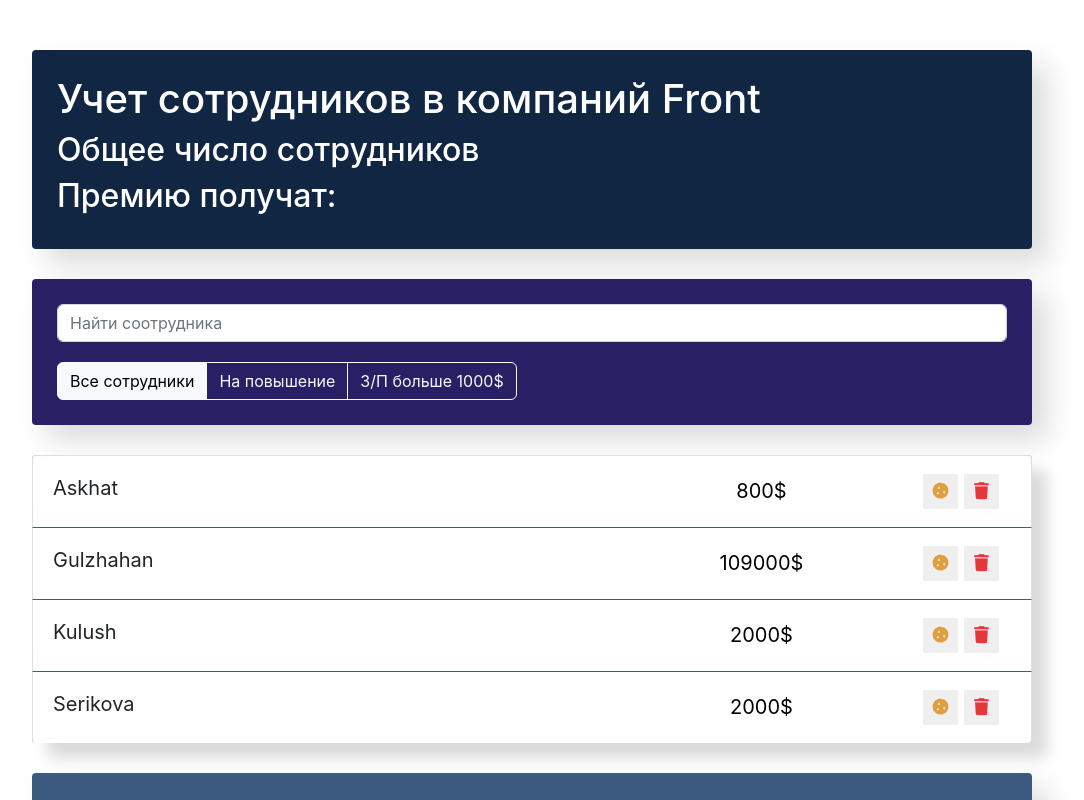
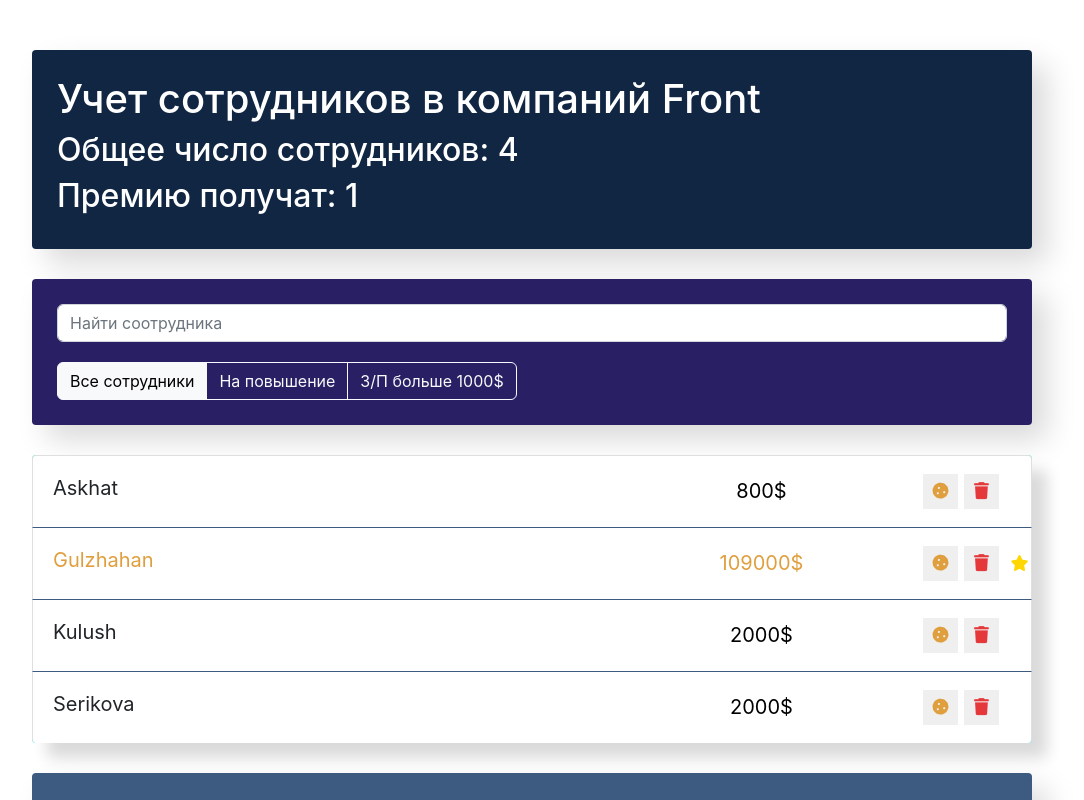
Before and after one commit to finf0094/todo, a React (Create React App) app: page / in a window 1280 px wide. Shown: the top 800 px of the page, without its empty margins (108-1192 px from the left). Built offline with nearby package versions, Linux system fonts and the light colour scheme.

Commit message:
search implementation

```diff
--- a/src/components/app-info/app-info.jsx
+++ b/src/components/app-info/app-info.jsx
@@ -1,11 +1,12 @@
 import './app-info.css';
 
-const AppInfo = () => {
+const AppInfo = ({employees, increasedemployees}) => {
+
     return (
         <div className="app-info">
             <h1>Учет сотрудников в компаний Front</h1>
-            <h2>Общее число сотрудников</h2>
-            <h2>Премию получат: </h2>
+            <h2>Общее число сотрудников: {employees}</h2>
+            <h2>Премию получат: {increasedemployees}</h2>
         </div>
     )
 }
--- a/src/components/app/app.jsx
+++ b/src/components/app/app.jsx
@@ -15,12 +15,14 @@ class App extends Component {
         super(props)
         this.state = {
             data: [
-                {name: "Askhat", salary: 800, increase: false, id: 1},
-                {name: "Gulzhahan", salary: 109000, increase: true, id: 2},
-                {name: "Kulush", salary: 2000, increase: false, id: 3},
-                {name: "Serikova", salary: 2000, increase: false, id: 4},
-            ]
+                {name: "Askhat", salary: 800, increase: false, rise: false, id: 1},
+                {name: "Gulzhahan", salary: 109000, increase: true, rise: true, id: 2},
+                {name: "Kulush", salary: 2000, increase: false, rise: false, id: 3},
+                {name: "Serikova", salary: 2000, increase: false, rise: false, id: 4},
+            ],
+            term: ''
         }
+        this.maxId = 5;
     }
 
     deleteItem = (id) => {
@@ -31,21 +33,84 @@ class App extends Component {
         })
     }
 
+    addItem = (name, salary) => {
+        const newItem = {
+            name,
+            salary,
+            increase: false,
+            rise: false,
+            id: this.maxId++,
+        }
+        this.setState(({data}) => {
+            const newArr = [...data, newItem]
+            return {
+                data: newArr
+            }
+        })
+    }
+
+    onToggleIncrease = (id) => {
+        this.setState(({data}) => ({
+            data: data.map(item => {
+                if(item.id === id) {
+                    return {...item, increase: !item.increase}
+                }
+                return item
+            })
+        }))
+    }
+
+    onToggleRise = (id) => {
+        this.setState(({data}) => ({
+            data: data.map(item => {
+                if(item.id === id) {
+                    return {...item, rise: !item.rise}
+                }
+                return item
+            })
+        }))
+    }
+
+    searchEmp = (items, term) => {
+        if (term.length === 0) {
+            return items
+        }
+
+        return items.filter(item => {
+            return item.name.indexOf(term) > -1;
+        })
+    }
+
+    onUpdateSearch = (term) => {
+        this.setState({term: term})
+    }
+
 
     render() {
+        const {data, term} = this.state;
+        const employees = this.state.data.length;
+        const increasedemployees = this.state.data.filter(item => item.increase).length;
+        const visibleData = this.searchEmp(data, term);
+
         return (
             <div className="app">
 
-                <AppInfo/>
+                <AppInfo
+                employees={employees}
+                increasedemployees={increasedemployees}/>
 
                 <div className="search-panel">
-                    <SearchPanel/>
+                    <SearchPanel
+                    onUpdateSearch={this.onUpdateSearch}/>
                     <AppFilter/>
                 </div>
 
-                <EmployeesList data={this.state.data}
-                               onDelete={this.deleteItem}/>
-                <EmployeesAddForm/>
+                <EmployeesList data={visibleData}
+                               onDelete={this.deleteItem}
+                               onToggleIncrease={this.onToggleIncrease}
+                               onToggleRise={this.onToggleRise}/>
+                <EmployeesAddForm
+                    onAdd={this.addItem}/>
 
             </div>
         )
--- a/src/components/employees-add-form/employees-add-form.jsx
+++ b/src/components/employees-add-form/employees-add-form.jsx
@@ -21,13 +21,23 @@ class EmployeesAddForm extends Component {
         })
     }
 
+    onSubmit = (e) => {
+        e.preventDefault();
+        this.props.onAdd(this.state.name, this.state.salary);
+        this.setState({
+            name: '',
+            salary: ''
+        })
+    }
+
     render() {
         const {name, salary} = this.state;
         return (
             <div className="app-add-form">
                 <h3>Добавьте нового сотрудника</h3>
                 <form
-                    className="add-form d-flex">
+                    className="add-form d-flex"
+                    onSubmit = {this.onSubmit}>
                     <input type="text"
                         className="form-control new-post-label"
                         placeholder="Как его зовут?"
@@ -44,7 +54,8 @@ class EmployeesAddForm extends Component {
 
 
                     <button type="submit"
-                        className="btn btn-outline-light">Добавить</button>
+                        className="btn btn-outline-light"
+                        disabled={name === '' || salary === '' ? true : false}>Добавить</button>
                 </form>
             </div>
         )
--- a/src/components/employees-list-item/employees-list-item.jsx
+++ b/src/components/employees-list-item/employees-list-item.jsx
@@ -1,45 +1,24 @@
-import { Component } from 'react';
 import './employees-list-item.css'
 
-class EmployeesListItem extends Component {
-    constructor(props) {
-        super(props)
-        this.state = {
-            increase: false,
-            likes: false
-        }
-    }
-    awardPrize = () => {
-        this.setState(({increase}) => ({
-            increase: !increase
-        }))
-    }
-    likes = () => {
-        this.setState(({likes}) => ({
-            likes: !likes
-        }))
-    }
-
-    render() {
-        const {name, salary, onDelete} = this.props
-        const {increase, likes} = this.state
+const EmployeesListItem = (props) => {
+    const {name, salary, onDelete, onToggleIncrease, onToggleRise, increase, rise} = props
 
     let classNames = "list-group-item d-flex justify-content-between";
     if (increase) {
         classNames += ' increase'
     }
-        if (likes) {
+    if (rise) {
         classNames += " like"
     }
 
     return (
         <li className={classNames}>
-                <span className="list-group-item-label" onClick={this.likes}>{name}</span>
+            <span className="list-group-item-label" onClick={onToggleRise}>{name}</span>
             <input type="text" className="list-group-item-input" defaultValue={salary + "$"}/>
             <div className='d-flex justify-content-center align-items-center'>
                 <button type="button"
                     className="btn-cookie btn-sm"
-                        onClick={this.awardPrize}>
+                    onClick={onToggleIncrease}>
                     <i className="fas fa-cookie"></i>
                 </button>
 
@@ -53,6 +32,5 @@ class EmployeesListItem extends Component {
         </li>
     )
 }
-}
 
 export default EmployeesListItem;
--- a/src/components/employees-list/employees-list.jsx
+++ b/src/components/employees-list/employees-list.jsx
@@ -2,7 +2,7 @@ import EmployeesListItem from '../employees-list-item/employees-list-item'
 import './employers-list.css'
 
 
-const EmployeesList = ({data, onDelete}) => {
+const EmployeesList = ({data, onDelete, onToggleIncrease, onToggleRise}) => {
 
     const elements = data.map((item) => {
         const {id, ...itemProps} = item
@@ -10,10 +10,12 @@ const EmployeesList = ({data, onDelete}) => {
             <EmployeesListItem
                 key={id}
                 {...itemProps}
-                onDelete={() => onDelete(id)}/>
+                onDelete={() => onDelete(id)}
+                onToggleIncrease={() => onToggleIncrease(id)}
+                onToggleRise={() => onToggleRise(id)}/>
         )
     });
-    console.log(elements)
+
 
 
     return (
--- a/src/components/search-panel/search-panel.jsx
+++ b/src/components/search-panel/search-panel.jsx
@@ -1,13 +1,30 @@
+import { Component } from 'react'
 import './search-panel.css'
+class SearchPanel extends Component {
+    constructor(props) {
+        super(props)
+        this.state = {
+            term: ''
+        }
+    }
 
-const SearchPanel = () => {
+    onUpdateSearch = (e) => {
+        const term = e.target.value;
+        this.setState({term: term})
+        this.props.onUpdateSearch(term)
+    }
+
+    render() {
         return (
             <div>
             <input type="text"
                    className="form-control search-input"
-               placeholder="Найти соотрудника"/>
+                   placeholder="Найти соотрудника"
+                   value={this.state.term}
+                   onChange={this.onUpdateSearch}/>
             </div>
         )
     }
+}
 
 export default SearchPanel
```
Lines whose indentation alone changed are shown as unchanged.
